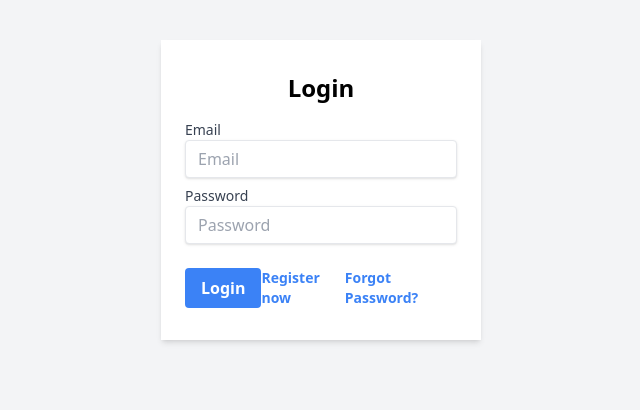
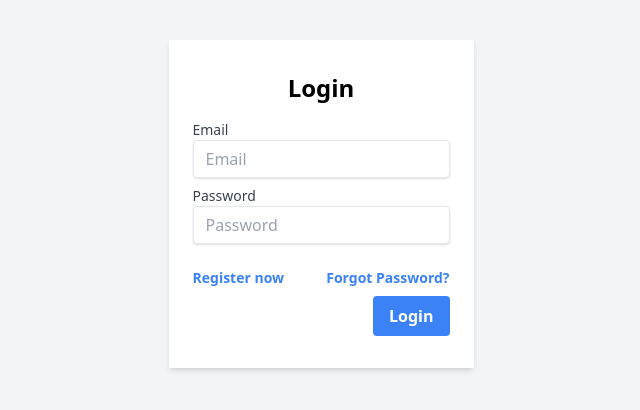
Before and after one commit to lawrencexbaron/social-media-app, a React (Vite) app in the folder client/: page /login in a window 1280 px wide. Shown: the top 410 px of the page, without its empty margins (319-959 px from the left). Built offline with nearby package versions, Linux system fonts and the light colour scheme.

Commit message:
Added login navigiation after login

```diff
--- a/client/src/components/pages/auth/Login.jsx
+++ b/client/src/components/pages/auth/Login.jsx
@@ -6,8 +6,10 @@ import { Link } from "react-router-dom";
 import { useQueryClient, useQuery, useMutation } from "react-query";
 import { login } from "../../utils/api/Auth";
 import axios from "axios";
+import { useNavigate } from "react-router-dom";
 
 function Login() {
+  const navigate = useNavigate();
   const BASE_URL = "http://localhost:4000";
   const [email, setEmail] = useState("");
   const [success, setSuccess] = useState(false);
@@ -22,6 +24,10 @@ function Login() {
       setSuccess(true);
       setError(null);
       clearForm();
+      // redirect to feed page after login after 3 seconds
+      setTimeout(() => {
+        navigate("/feed");
+      }, 2000);
     } catch (err) {
       setError(err.response.data.message);
       setSuccess(false);
@@ -43,7 +49,7 @@ function Login() {
 
   return (
     <>
-      <div className="mx-auto bg-white shadow-md px-6 py-8 sm:w-1/4 h-3/4">
+      <div className="mx-auto bg-white shadow-md px-6 py-8 h-3/4">
         <h1 className="text-2xl font-bold text-center">Login</h1>
         {error && (
           <div
@@ -91,9 +97,7 @@ function Login() {
               className="mb-2"
             />
           </div>
-          <div className="flex items-center justify-between">
-            <Button type="submit">Login</Button>
-
+          <div className="flex  items-center justify-between space-x-2">
             {/* <a
               className="inline-block align-baseline font-bold text-sm text-blue-500 hover:text-blue-800"
               href="#"
@@ -113,6 +117,9 @@ function Login() {
               Forgot Password?
             </a>
           </div>
+          <div className="flex items-center justify-end mt-2">
+            <Button type="submit">Login</Button>
+          </div>
         </form>
       </div>
     </>
```
